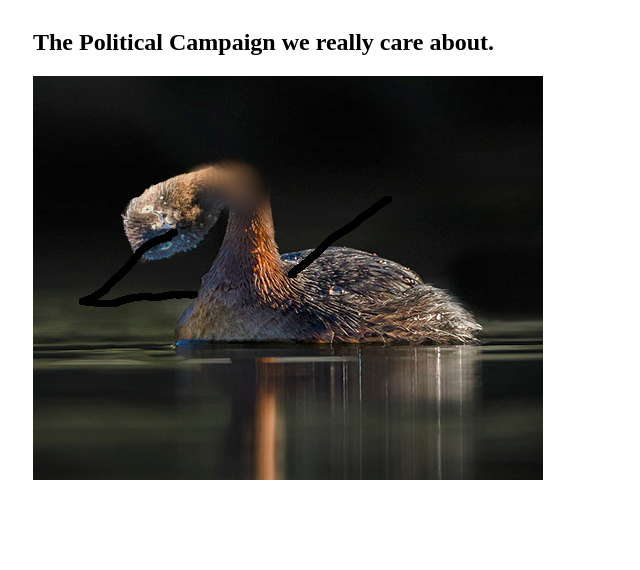
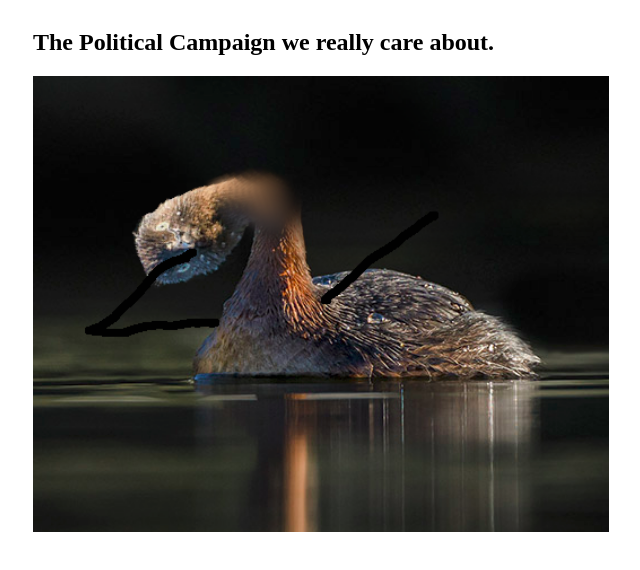
Before and after one commit to foopod/dabchick, a plain HTML site: page index.html in a window 1280 px wide. Shown: the part 142-712 px from the top of the page, without its empty margins (319-959 px from the left). Drawn offline with Linux system fonts and the light colour scheme.

Commit message:
stretch image

```diff
--- a/index.html
+++ b/index.html
@@ -46,7 +46,7 @@
 
     <article>
         <h2>The Political Campaign we really care about.</h2>
-        <img src="nominee.png">
+        <img width="100%" src="nominee.png">
     </article>
 </body>
 </html>
```
